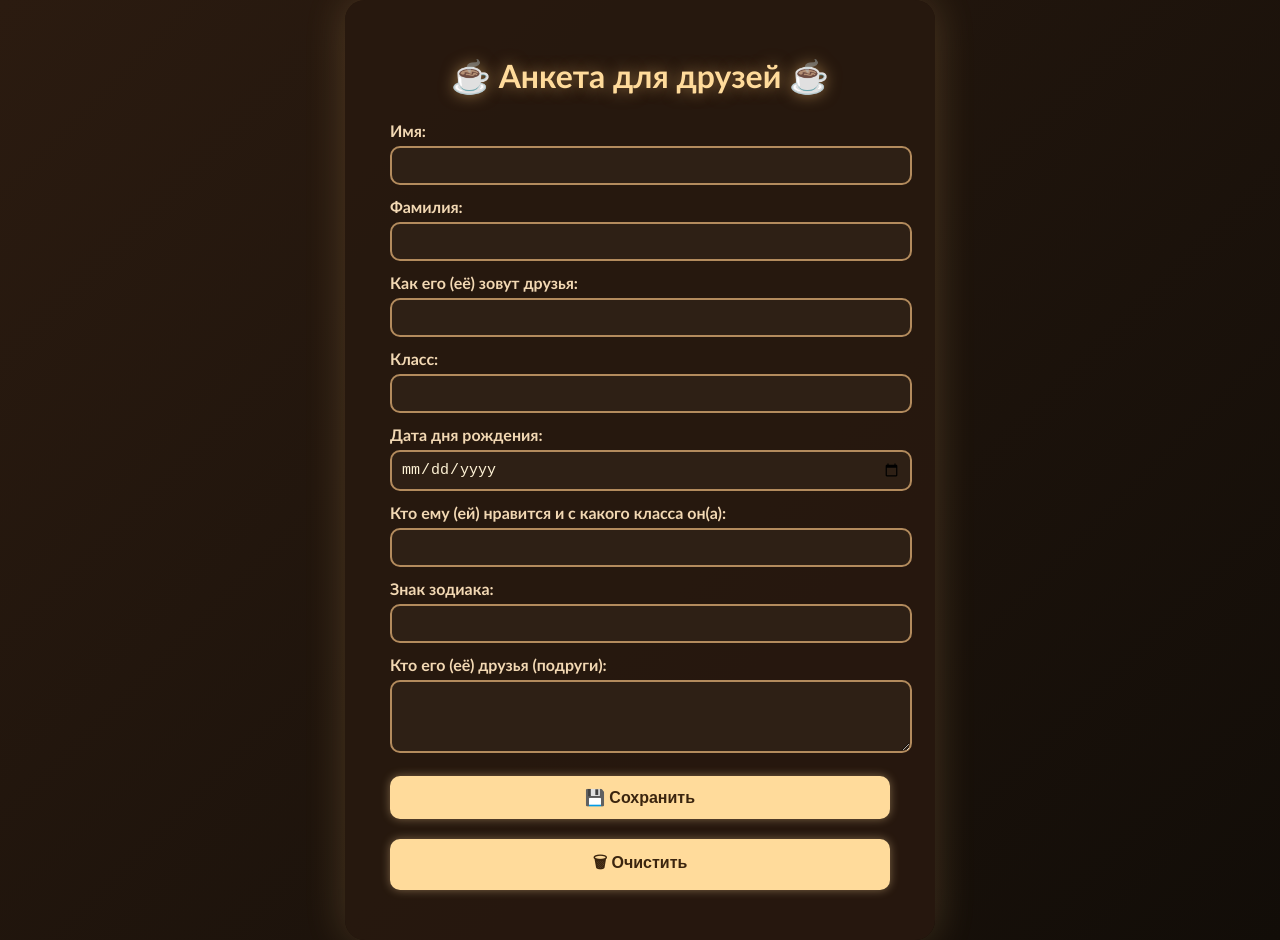
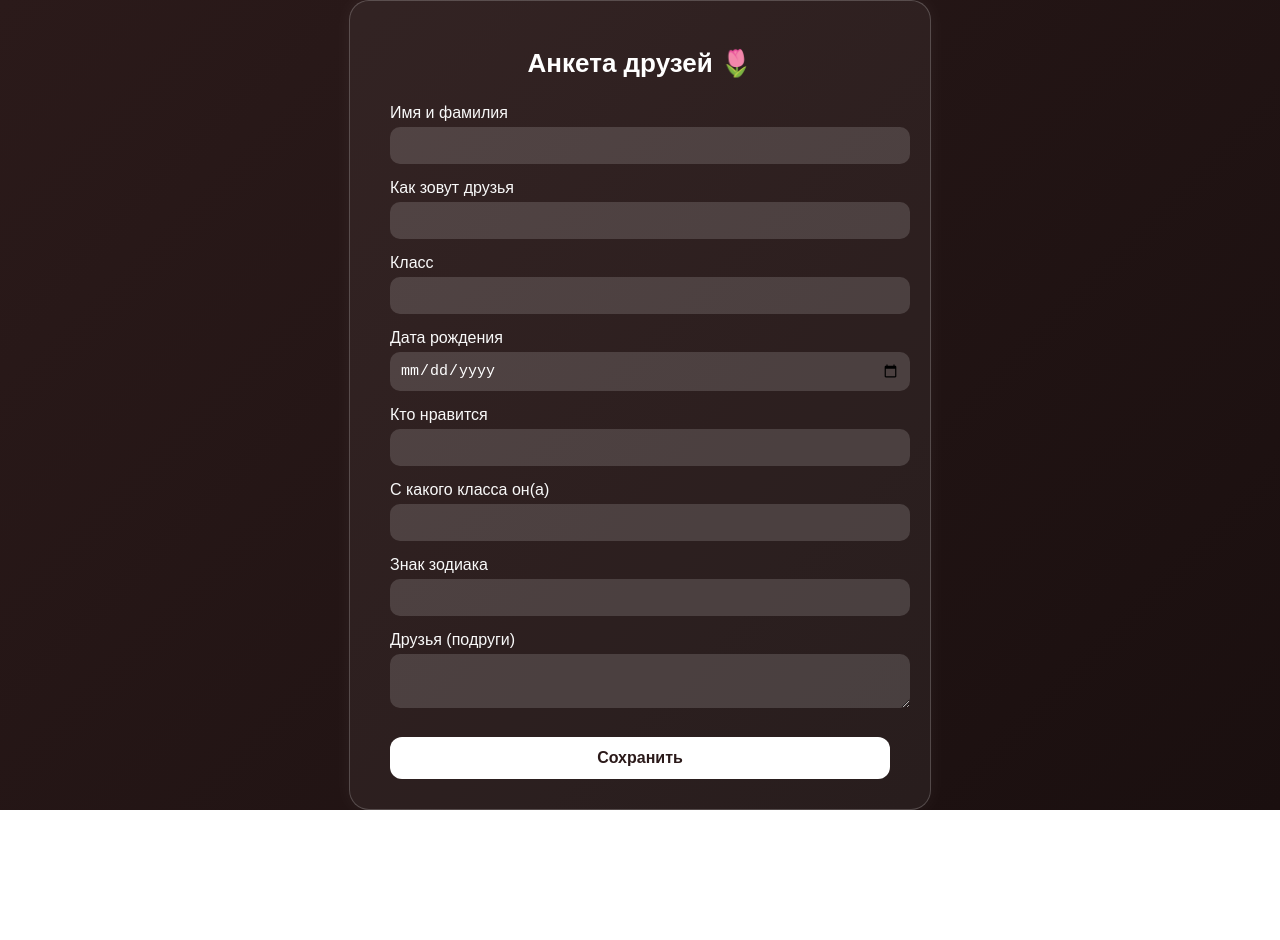
Before and after one commit to sardorberdiboyev1126-ui/anketa, a plain HTML site: page index.html in a window 1280 px wide. After the commit the page ends 810 px from the top, so only its background shows below. Drawn offline with Linux system fonts and the light colour scheme.

Commit message:
Update index.html

```diff
--- a/index.html
+++ b/index.html
@@ -1,186 +1,143 @@
 <!DOCTYPE html>
 <html lang="ru">
 <head>
-<meta charset="UTF-8">
-<meta name="viewport" content="width=device-width, initial-scale=1.0">
-<title>Анкета для друзей ☕</title>
+  <meta charset="UTF-8" />
+  <meta name="viewport" content="width=device-width, initial-scale=1.0" />
+  <title>Анкета друзей</title>
   <style>
     body {
-        font-family: 'Trebuchet MS', sans-serif;
-        background: linear-gradient(135deg, #2b1b10, #120d08);
+      margin: 0;
+      font-family: "Poppins", sans-serif;
+      background: linear-gradient(135deg, #2b1a1a, #1a0f0f);
+      color: #fefefe;
       display: flex;
       justify-content: center;
       align-items: center;
       min-height: 100vh;
-        margin: 0;
-        color: #f5e6ca;
     }
-
     .container {
-        background: rgba(40, 25, 15, 0.95);
-        padding: 35px 45px;
+      background: rgba(255, 255, 255, 0.05);
+      border: 1px solid rgba(255, 255, 255, 0.2);
       border-radius: 20px;
-        box-shadow: 0 0 40px rgba(255, 200, 120, 0.2);
+      padding: 30px 40px;
       width: 90%;
       max-width: 500px;
-        transition: 0.6s ease;
+      box-shadow: 0 0 20px rgba(255, 255, 255, 0.05);
     }
-
     h1 {
       text-align: center;
-        color: #ffdb9b;
-        text-shadow: 0 0 15px rgba(255, 200, 120, 0.5);
+      color: #ffffff;
       margin-bottom: 25px;
-        font-weight: bold;
+      font-size: 26px;
     }
-
     label {
       display: block;
-        margin-top: 12px;
-        color: #f2d8b3;
-        font-weight: bold;
+      margin-top: 15px;
+      margin-bottom: 5px;
+      color: #f9f9f9;
+      font-weight: 500;
     }
-
     input, textarea {
       width: 100%;
-        padding: 9px;
-        border: 2px solid #b38b5d;
+      padding: 10px;
       border-radius: 10px;
-        margin-top: 6px;
+      border: none;
+      background: rgba(255,255,255,0.15);
+      color: #fff;
+      outline: none;
       font-size: 15px;
-        background-color: #2e2015;
-        color: #fff3d6;
+      transition: 0.2s;
+    }
+    input:focus, textarea:focus {
+      background: rgba(255,255,255,0.25);
+    }
+    button {
+      margin-top: 25px;
+      width: 100%;
+      padding: 12px;
+      background: #ffffff;
+      color: #2b1a1a;
+      border: none;
+      border-radius: 12px;
+      font-weight: 600;
+      font-size: 16px;
+      cursor: pointer;
       transition: 0.3s;
     }
-
-    input:focus, textarea:focus {
-        border-color: #ffdb9b;
-        outline: none;
-        box-shadow: 0 0 10px rgba(255, 219, 155, 0.6);
+    button:hover {
+      background: #f0e6e6;
     }
-
-    button {
+    .message {
+      text-align: center;
       margin-top: 20px;
-        width: 100%;
-        background-color: #ffdb9b;
-        color: #3b250f;
-        border: none;
-        padding: 12px;
-        font-size: 16px;
-        border-radius: 10px;
-        cursor: pointer;
-        transition: 0.3s;
-        font-weight: bold;
-        box-shadow: 0 0 10px rgba(255, 219, 155, 0.4);
-    }
-
-    button:hover {
-        background-color: #ffe3b8;
-        box-shadow: 0 0 20px rgba(255, 230, 170, 0.5);
-    }
-
-    .saved {
-        margin-top: 15px;
-        color: #aaffaa;
-        text-align: center;
-        font-weight: bold;
-    }
-
-    /* Анимация появления */
-    .container {
-        opacity: 0;
-        transform: translateY(30px);
-        animation: fadeIn 1.5s ease forwards;
-    }
-
-    @keyframes fadeIn {
-        to {
-            opacity: 1;
-            transform: translateY(0);
-        }
+      color: #d4ffb2;
+      display: none;
     }
   </style>
 </head>
 <body>
   <div class="container">
-    <h1>☕ Анкета для друзей ☕</h1>
+    <h1>Анкета друзей 🌷</h1>
 
-    <form id="friendForm">
-        <label>Имя:</label>
-        <input type="text" id="firstName" required>
+    <label>Имя и фамилия</label>
+    <input id="name" type="text" />
 
-        <label>Фамилия:</label>
-        <input type="text" id="lastName">
+    <label>Как зовут друзья</label>
+    <input id="nickname" type="text" />
 
-        <label>Как его (её) зовут друзья:</label>
-        <input type="text" id="nickname">
+    <label>Класс</label>
+    <input id="class" type="text" />
 
-        <label>Класс:</label>
-        <input type="text" id="class">
+    <label>Дата рождения</label>
+    <input id="birthdate" type="date" />
 
-        <label>Дата дня рождения:</label>
-        <input type="date" id="birthday">
+    <label>Кто нравится</label>
+    <input id="crush" type="text" />
 
-        <label>Кто ему (ей) нравится и с какого класса он(а):</label>
-        <input type="text" id="crush">
+    <label>С какого класса он(а)</label>
+    <input id="crushClass" type="text" />
 
-        <label>Знак зодиака:</label>
-        <input type="text" id="zodiac">
+    <label>Знак зодиака</label>
+    <input id="zodiac" type="text" />
 
-        <label>Кто его (её) друзья (подруги):</label>
-        <textarea id="friends" rows="3"></textarea>
+    <label>Друзья (подруги)</label>
+    <textarea id="friends"></textarea>
 
-        <button type="submit">💾 Сохранить</button>
-        <button type="button" id="clear">🗑 Очистить</button>
-    </form>
+    <button onclick="submitForm()">Сохранить</button>
 
-    <div class="saved" id="savedMessage"></div>
+    <div class="message" id="message">в✅ Анкета сохранена</div>
   </div>
 
   <script>
-    const form = document.getElementById('friendForm');
-    const savedMessage = document.getElementById('savedMessage');
+    async function submitForm() {
+      const data = {
+        name: document.getElementById("name").value,
+        nickname: document.getElementById("nickname").value,
+        class: document.getElementById("class").value,
+        birthdate: document.getElementById("birthdate").value,
+        crush: document.getElementById("crush").value,
+        crushClass: document.getElementById("crushClass").value,
+        zodiac: document.getElementById("zodiac").value,
+        friends: document.getElementById("friends").value
+      };
 
-    // Загружаем сохранённые данные при открытии страницы
-    window.addEventListener('load', () => {
-        const savedData = JSON.parse(localStorage.getItem('friendData'));
-        if (savedData) {
-            document.getElementById('firstName').value = savedData.firstName || '';
-            document.getElementById('lastName').value = savedData.lastName || '';
-            document.getElementById('nickname').value = savedData.nickname || '';
-            document.getElementById('class').value = savedData.class || '';
-            document.getElementById('birthday').value = savedData.birthday || '';
-            document.getElementById('crush').value = savedData.crush || '';
-            document.getElementById('zodiac').value = savedData.zodiac || '';
-            document.getElementById('friends').value = savedData.friends || '';
+      try {
+        await fetch("https://script.google.com/macros/s/AKfycbx7Wgw6SpDegvpvB9CULunP0m7WReUVSZ3GneqZgTasQ101w3aLrKmSiQCV33lESRfU/exec", {
+          method: "POST",
+          body: JSON.stringify(data),
+          headers: {
+            "Content-Type": "application/json"
           }
         });
-
-    // Сохранение анкеты
-    form.addEventListener('submit', e => {
-        e.preventDefault();
-        const data = {
-            firstName: document.getElementById('firstName').value,
-            lastName: document.getElementById('lastName').value,
-            nickname: document.getElementById('nickname').value,
-            class: document.getElementById('class').value,
-            birthday: document.getElementById('birthday').value,
-            crush: document.getElementById('crush').value,
-            zodiac: document.getElementById('zodiac').value,
-            friends: document.getElementById('friends').value
-        };
-        localStorage.setItem('friendData', JSON.stringify(data));
-        savedMessage.textContent = "✅ Анкета сохранена!";
-        setTimeout(() => savedMessage.textContent = "", 3000);
-    });
-
-    // Очистка данных
-    document.getElementById('clear').addEventListener('click', () => {
-        localStorage.removeItem('friendData');
-        form.reset();
-        savedMessage.textContent = "🗑 Данные удалены!";
-        setTimeout(() => savedMessage.textContent = "", 3000);
-    });
+        document.getElementById("message").style.display = "block";
+        setTimeout(() => {
+          document.getElementById("message").style.display = "none";
+        }, 3000);
+      } catch (err) {
+        alert("Ошибка при отправке анкеты!");
+        console.error(err);
+      }
+    }
   </script>
 </body>
 </html>
```
Lines whose indentation alone changed are shown as unchanged.
